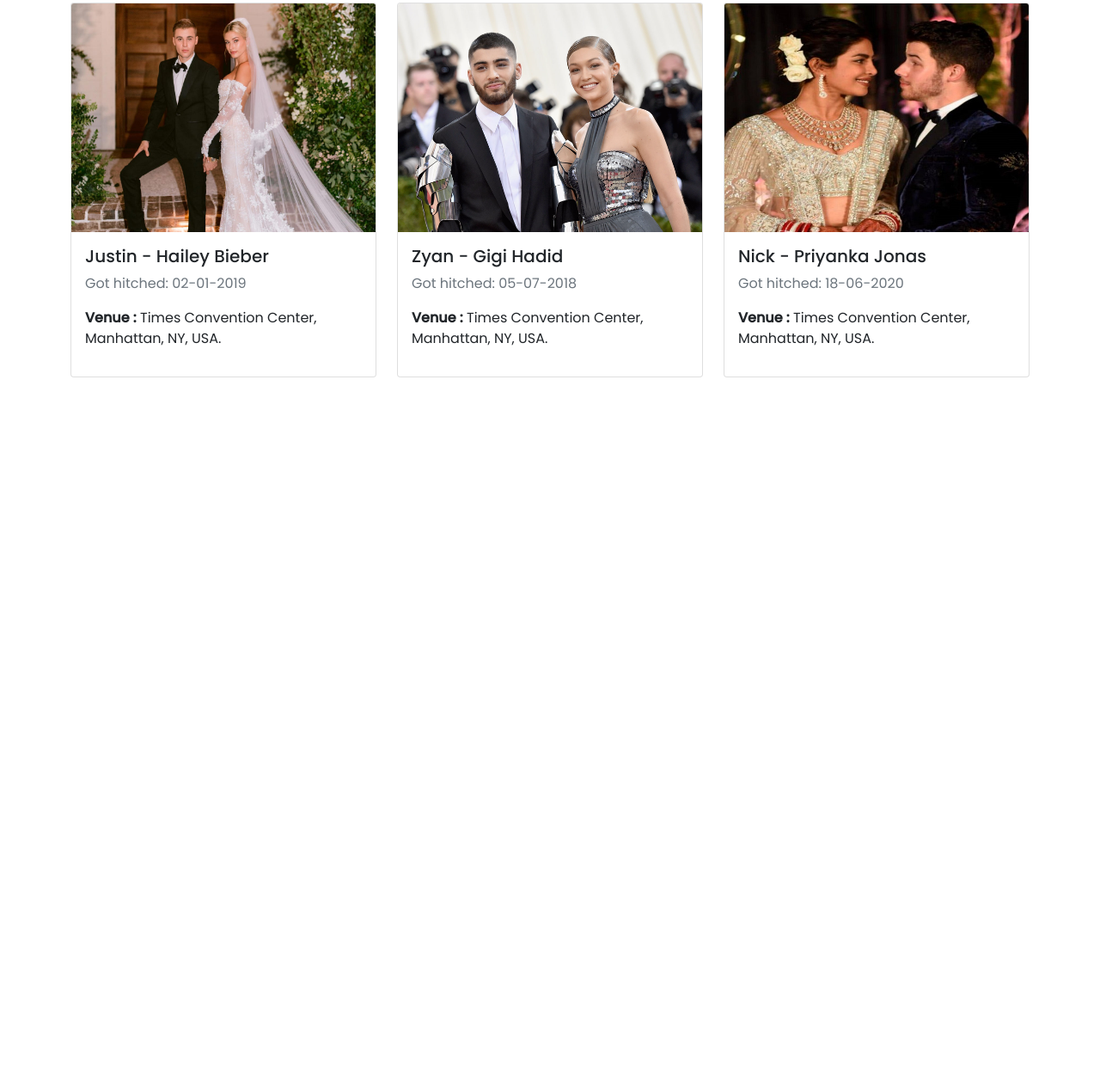
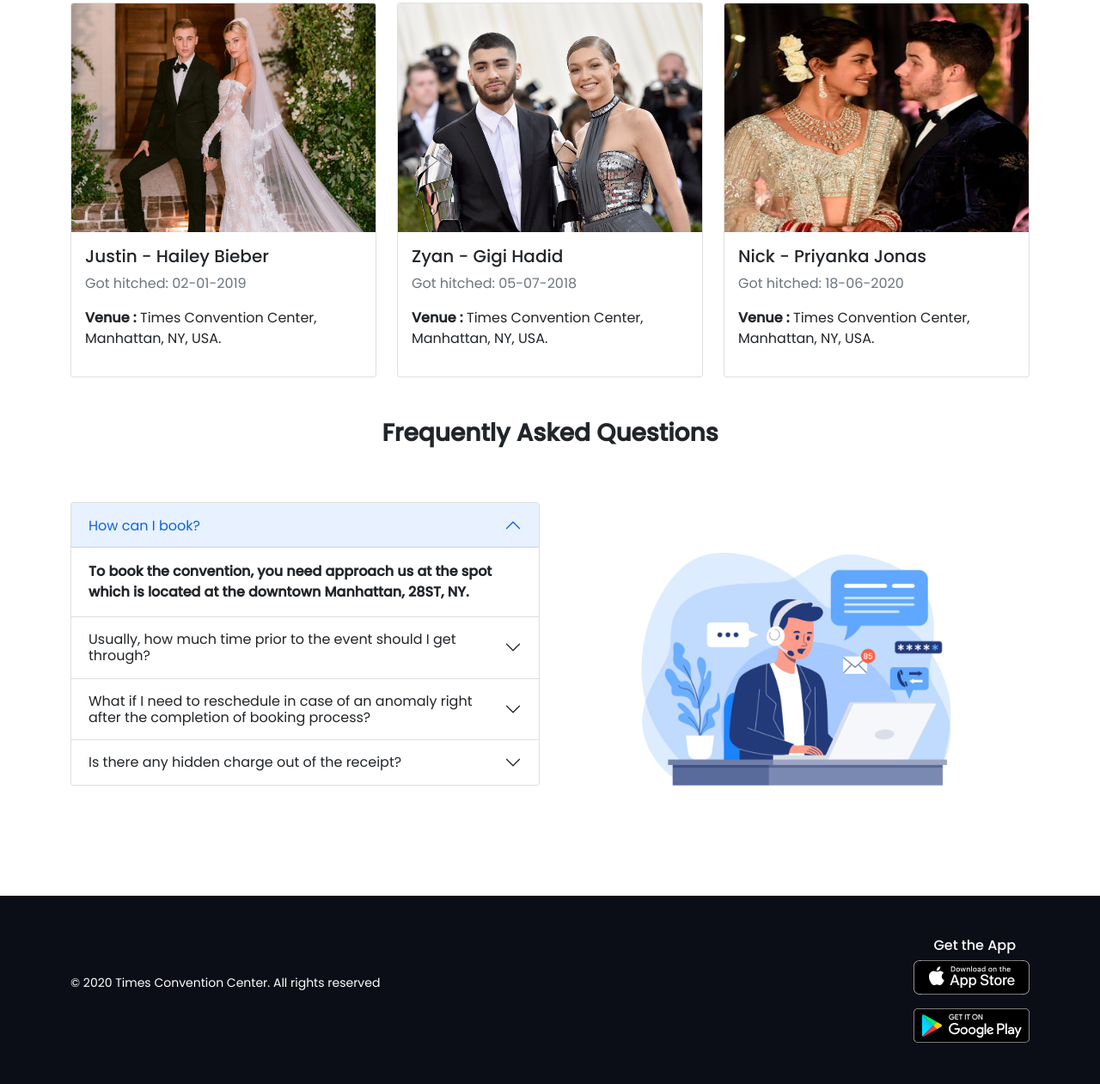
Before and after one commit to forhad-eng/times-convention-center, a plain HTML site: page index.html in a window 1280 px wide. Shown: the part 1960-3221 px from the top of the page at 86% size. Before the commit the page ends 2447 px from the top, so only its background shows below. Drawn offline with nearby package versions, Linux system fonts and the light colour scheme.

```diff
--- a/index.html
+++ b/index.html
@@ -243,6 +243,7 @@
 
         <!-- package section end -->
 
+        <!-- individual part start-->
         <section class="container pt-5 mb-5">
             <h3 class="text-center fw-bold mb-5 pb-3">Meet some prominent persona
                 <br>
@@ -289,6 +290,88 @@
                     </div>
                   </div>
         </section>
+         <!-- individual part end-->
+
+         <!-- FAQ/Accordion Start -->
+         <section class="container mb-5">
+            <h3 class="text-center fw-bold mb-5 pb-3">Frequently Asked Questions</h3>
+            <div class="row row-cols-1 row-sm-1 row-cols-md-2 row-cols-lg-2">
+                <div class="col">
+                    <div class="accordion" id="accordionPanelsStayOpenExample">
+                        <div class="accordion-item">
+                          <h2 class="accordion-header" id="panelsStayOpen-headingOne">
+                            <button class="accordion-button" type="button" data-bs-toggle="collapse" data-bs-target="#panelsStayOpen-collapseOne" aria-expanded="true" aria-controls="panelsStayOpen-collapseOne">
+                              How can I book?
+                            </button>
+                          </h2>
+                          <div id="panelsStayOpen-collapseOne" class="accordion-collapse collapse show" aria-labelledby="panelsStayOpen-headingOne">
+                            <div class="accordion-body">
+                              <strong>To book the convention, you need approach us at the spot which is located at the downtown Manhattan, 28ST, NY.</strong>
+                            </div>
+                          </div>
+                        </div>
+                        <div class="accordion-item">
+                          <h2 class="accordion-header" id="panelsStayOpen-headingTwo">
+                            <button class="accordion-button collapsed" type="button" data-bs-toggle="collapse" data-bs-target="#panelsStayOpen-collapseTwo" aria-expanded="false" aria-controls="panelsStayOpen-collapseTwo">
+                              Usually, how much time prior to the event should I get through?
+                            </button>
+                          </h2>
+                          <div id="panelsStayOpen-collapseTwo" class="accordion-collapse collapse" aria-labelledby="panelsStayOpen-headingTwo">
+                            <div class="accordion-body">
+                              <strong>Well, We would highly recommend you to reach to us as low as 25 days before the event.</strong>
+                            </div>
+                          </div>
+                        </div>
+                        <div class="accordion-item">
+                          <h2 class="accordion-header" id="panelsStayOpen-headingThree">
+                            <button class="accordion-button collapsed" type="button" data-bs-toggle="collapse" data-bs-target="#panelsStayOpen-collapseThree" aria-expanded="false" aria-controls="panelsStayOpen-collapseThree">
+                              What if I need to reschedule in case of an anomaly right after the completion of booking process?
+                            </button>
+                          </h2>
+                          <div id="panelsStayOpen-collapseThree" class="accordion-collapse collapse" aria-labelledby="panelsStayOpen-headingThree">
+                            <div class="accordion-body">
+                              <strong>We are genuinely feel bad for such kind of incidents! But it's okay if you contact us at least a week before. Unless your booking would be considerd cancel and you have to book again considering your favorable time.</strong>
+                            </div>
+                          </div>
+                        </div>
+                        <div class="accordion-item">
+                            <h2 class="accordion-header" id="panelsStayOpen-headingThree">
+                              <button class="accordion-button collapsed" type="button" data-bs-toggle="collapse" data-bs-target="#panelsStayOpen-collapseThree" aria-expanded="false" aria-controls="panelsStayOpen-collapseThree">
+                                Is there any hidden charge out of the receipt?
+                              </button>
+                            </h2>
+                            <div id="panelsStayOpen-collapseThree" class="accordion-collapse collapse" aria-labelledby="panelsStayOpen-headingThree">
+                              <div class="accordion-body">
+                                <strong>No Sir! You are totally be calm about this></strong>
+                              </div>
+                            </div>
+                          </div>
+                      </div>
+                </div>
+                <div class="col d-flex justify-content-center">
+                    <img class="img-fluid w-75" src="./images/faq.jpg" alt="">
+                </div>
+            </div>
+         </section>
+          <!-- FAQ/Accordion End -->
+
+          <!-- Footer -->
+          <footer>
+              <section class="p-5">
+                    <div class="container">
+                        <div class="row d-flex align-items-center">
+                            <div class="col-6">
+                                <p class="text-white"><small>&copy; 2020 Times Convention Center. All rights reserved</small></p>
+                            </div>
+                            <div class="col-6 d-flex flex-column align-items-end">
+                                <h6 class="text-white pe-3">Get the App</h6>
+                                <a href="https://play.google.com/store/apps/details?id=learn.programming.courses&hl=en"><img class="pb-3" src="./icons/App Store.svg" alt=""></a>
+                                <a href="https://play.google.com/store/apps/details?id=com.learnprogramming.codecamp&hl=en"><img class="" src="./icons/Google Play Store.svg" alt=""></a>
+                            </div>
+                        </div>
+                    </div>
+              </section>
+          </footer>
     </main>
 
     <script src="https://cdn.jsdelivr.net/npm/bootstrap@5.1.3/dist/js/bootstrap.bundle.min.js" integrity="sha384-ka7Sk0Gln4gmtz2MlQnikT1wXgYsOg+OMhuP+IlRH9sENBO0LRn5q+8nbTov4+1p" crossorigin="anonymous"></script>
--- a/styles/style.css
+++ b/styles/style.css
@@ -13,3 +13,6 @@ body{
     background-color: #3F87F5;
     border-radius: 20px;
 }
+footer{
+    background-color: #0B0D17;
+}
```
Also changed, not shown: icons/App Store.svg (added), icons/Google Play Store.svg (added), images/faq.jpg (added).
